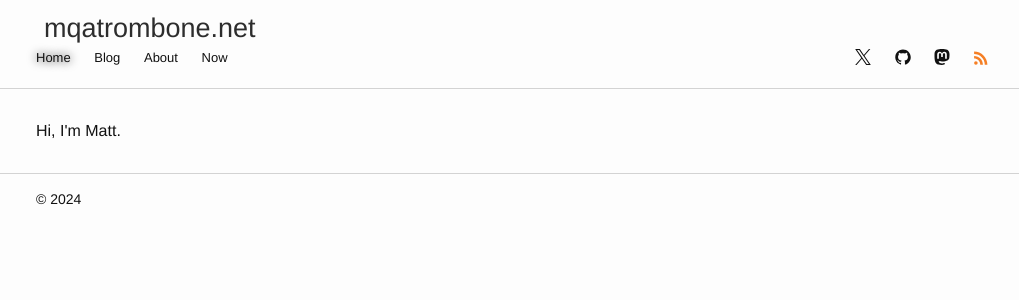
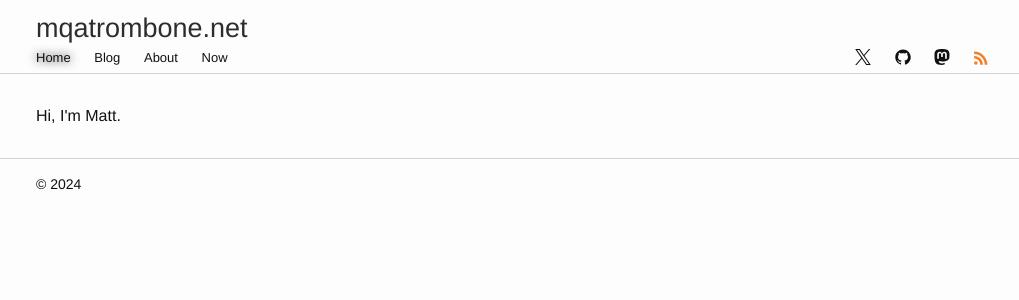
Before and after one commit to mqatrombone/mqatrombone.github.io, a Jekyll site: the page built from index.html, in a window 1280 px wide. Shown: the top 300 px of the page, without its empty margins (119-1138 px from the left). Built offline with Jekyll 4.4.1, drawn with Linux system fonts in a browser that asks for light colours.

Commit message:
Fix header spacing

```diff
--- a/_sass/_layout.scss
+++ b/_sass/_layout.scss
@@ -2,7 +2,7 @@
  * Site header
  */
 .site-header {
-    padding: 15px 0;
+    padding-top: 15px;
     min-height: 50px;
     border-bottom: 1px solid $grey-color-light;
 
@@ -46,7 +46,7 @@
     &, &:visited {
         color: $grey-color-dark;
     }
-    margin: 8px;
+    margin-block: 8px;
 }
 
 .site-subtitle {
```
